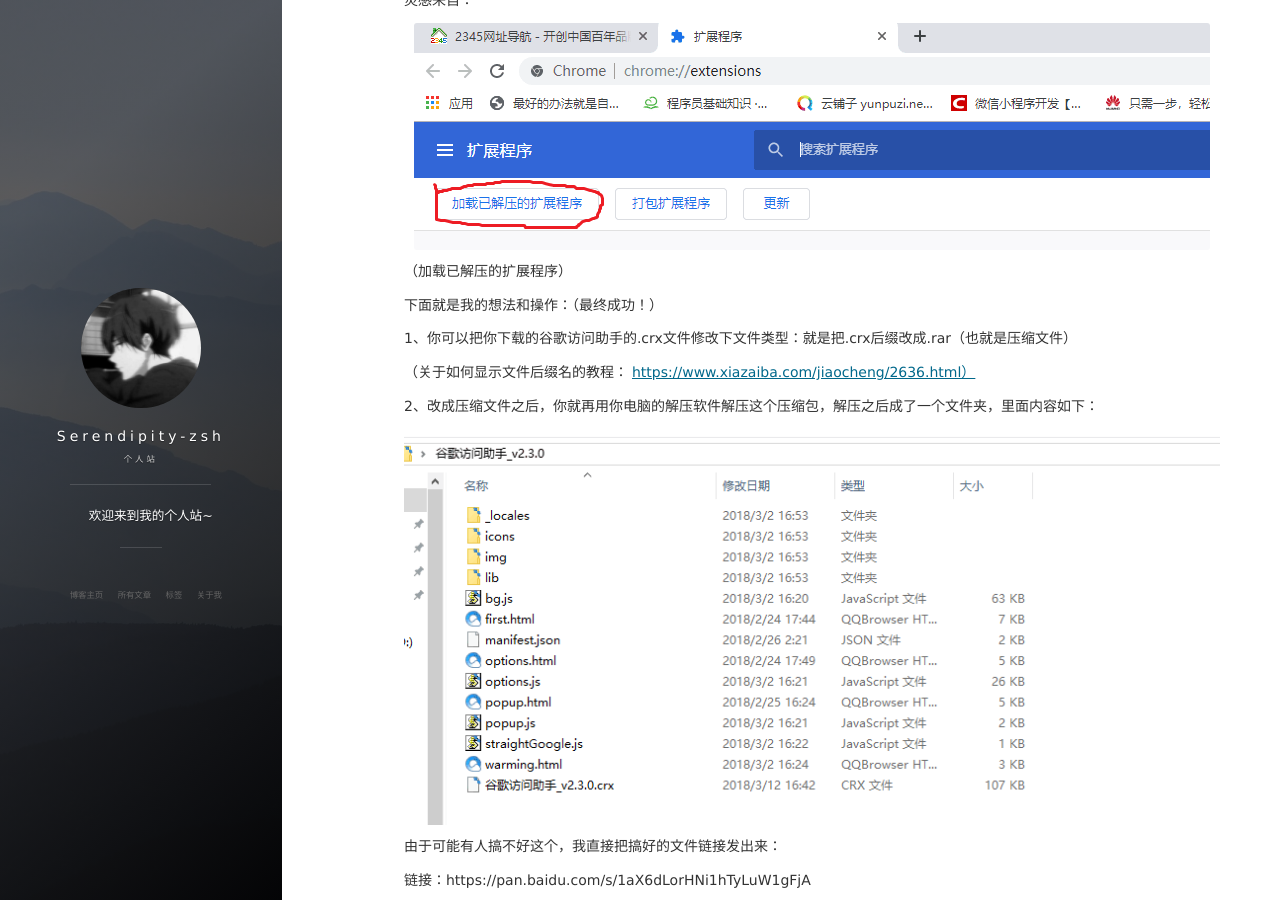
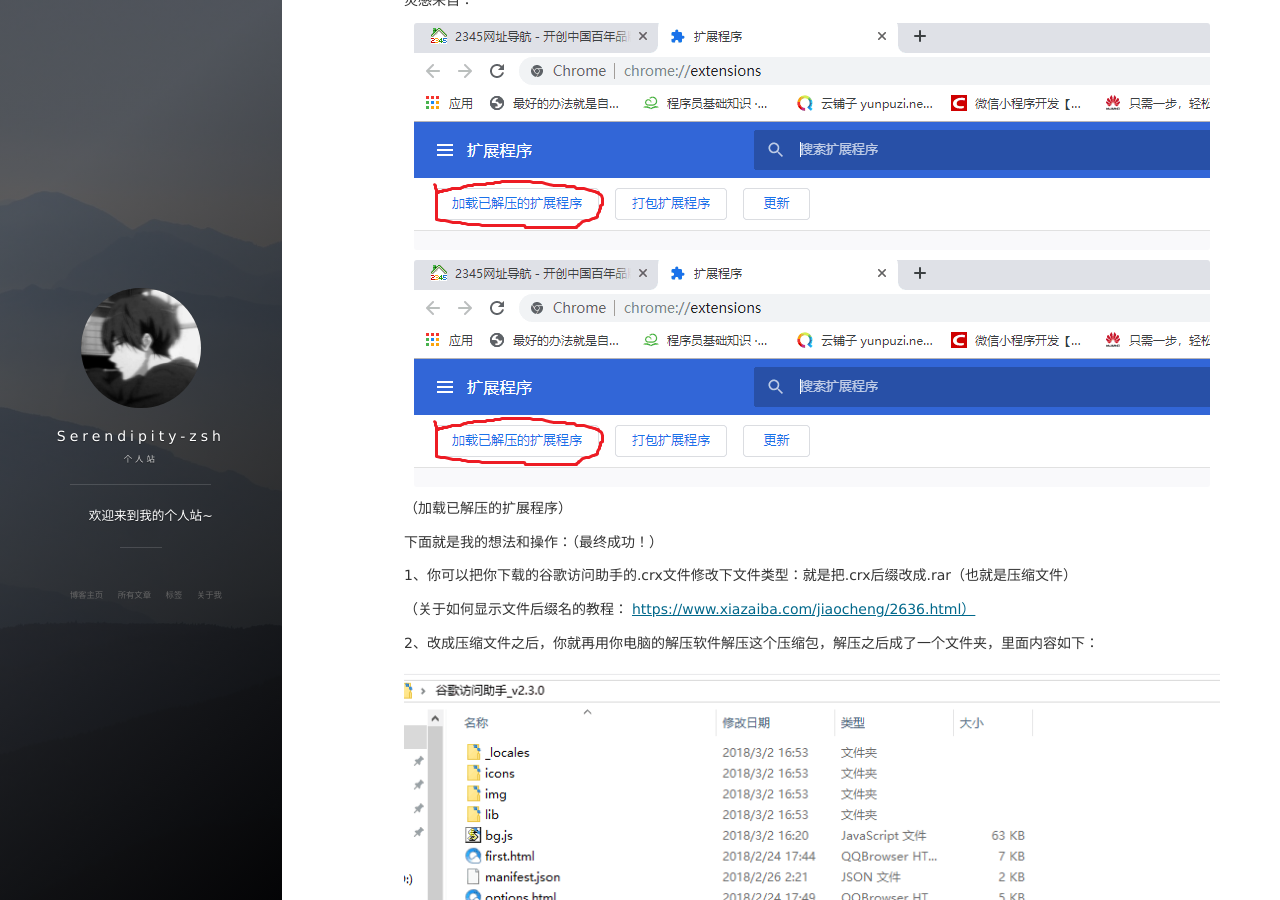
Before and after one commit to Serendipity-zsh/Serendipity-zsh.github.io, a Jekyll site: the page built from _posts/2018-12-24-谷歌访问助手安装（.crx文件无效错误解决）.md, in a window 1280 px wide and 900 px high, scrolled down 669 px. Built offline with Jekyll 4.4.1, drawn with Linux system fonts in a browser that asks for light colours; nearby versions of some CDN libraries; comment, search, counter and statistics services are not loaded.

Commit message:
feat 修改图片地址

```diff
--- a/_posts/2018-12-24-谷歌访问助手安装（.crx文件无效错误解决）.md
+++ b/_posts/2018-12-24-谷歌访问助手安装（.crx文件无效错误解决）.md
@@ -43,7 +43,7 @@
 
   ![](https://github.com/Serendipity-zsh/Serendipity-zsh.github.io/raw/master/images/posts/google-zhushou/1.png)
 
-
+<img src="/images/posts/google-zhushou/1.png"/>
 
 （加载已解压的扩展程序）
 
```
